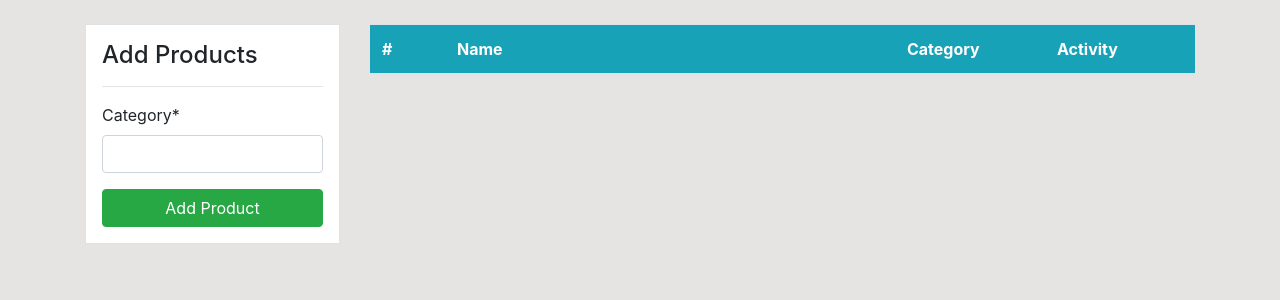
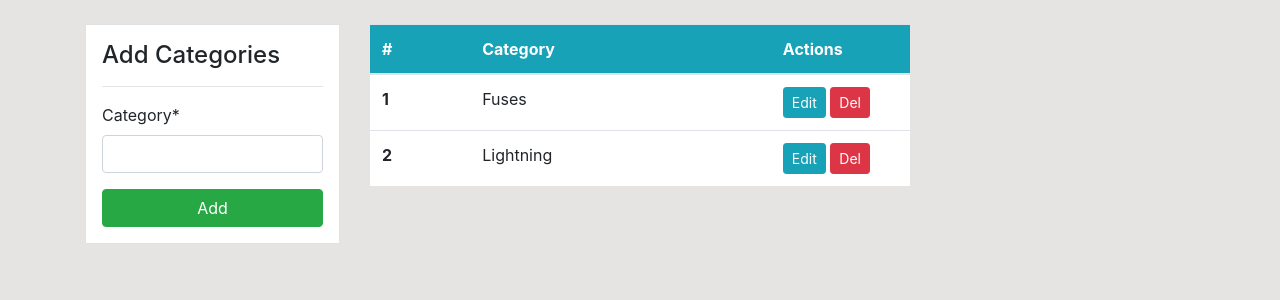
Before and after one commit to PaulCabeza/orders-mgmt-melectric, a Django app: page /categories in a window 1280 px wide. Shown: the part 58-358 px from the top of the page. Run offline with Django 3.2, Linux system fonts and the light colour scheme; a user stored in the database is signed in; data comes from the database, SQL or seed files in the repository; lists and menus that the app fills with data are empty; some libraries are stand-ins or nearby versions.

Commit message:
Rendered all categories in category page, action buttons not working yet

```diff
--- a/templates/dashboard/categories.html
+++ b/templates/dashboard/categories.html
@@ -9,32 +9,32 @@
             <div class="col-md-3">
 
                 <div class="border bg-white p-3">
-                    <h4>Add Products</h4>
+                    <h4>Add Categories</h4>
                     <hr>
                     <form method="POST">
                         {% csrf_token %}
                         {{ form|crispy }}
 
-                        <input class="btn btn-success btn-block" type="submit" value="Add Product">
+                        <input class="btn btn-success btn-block" type="submit" value="Add">
                     </form>
                 </div>
             </div>
-            <div class="col-md-9">
+            <div class="col-md-6">
                 <table class="table bg-white">
                     <thead class="bg-info">
                         <tr class="text-white">
                             <th scope="col" class="col-1" >#</th>
-                            <th scope="col" class="col-6">Name</th>
-                            <th scope="col" class="col-2">Category</th>
-                            <th scope="col" class="col-2">Activity</th>
+
+                            <th scope="col" class="col-3">Category</th>
+                            <th scope="col" class="col-1">Actions</th>
+
                         </tr>
                     </thead>
                     <tbody>
-                    {% for product in products_list %}
+                    {% for category in categories_list %}
                         <tr>
                             <th scope="row">{{ forloop.counter }}</th>
-                            <td>{{ product.product_name }}</td>
-                            <td>{{ product.category }}</td>
+                            <td>{{ category.category_name }}</td>
 
                             <td>
                                 <a class="btn btn-info btn-sm" href="{% url 'product-update' product.id %}">Edit</a>
```
